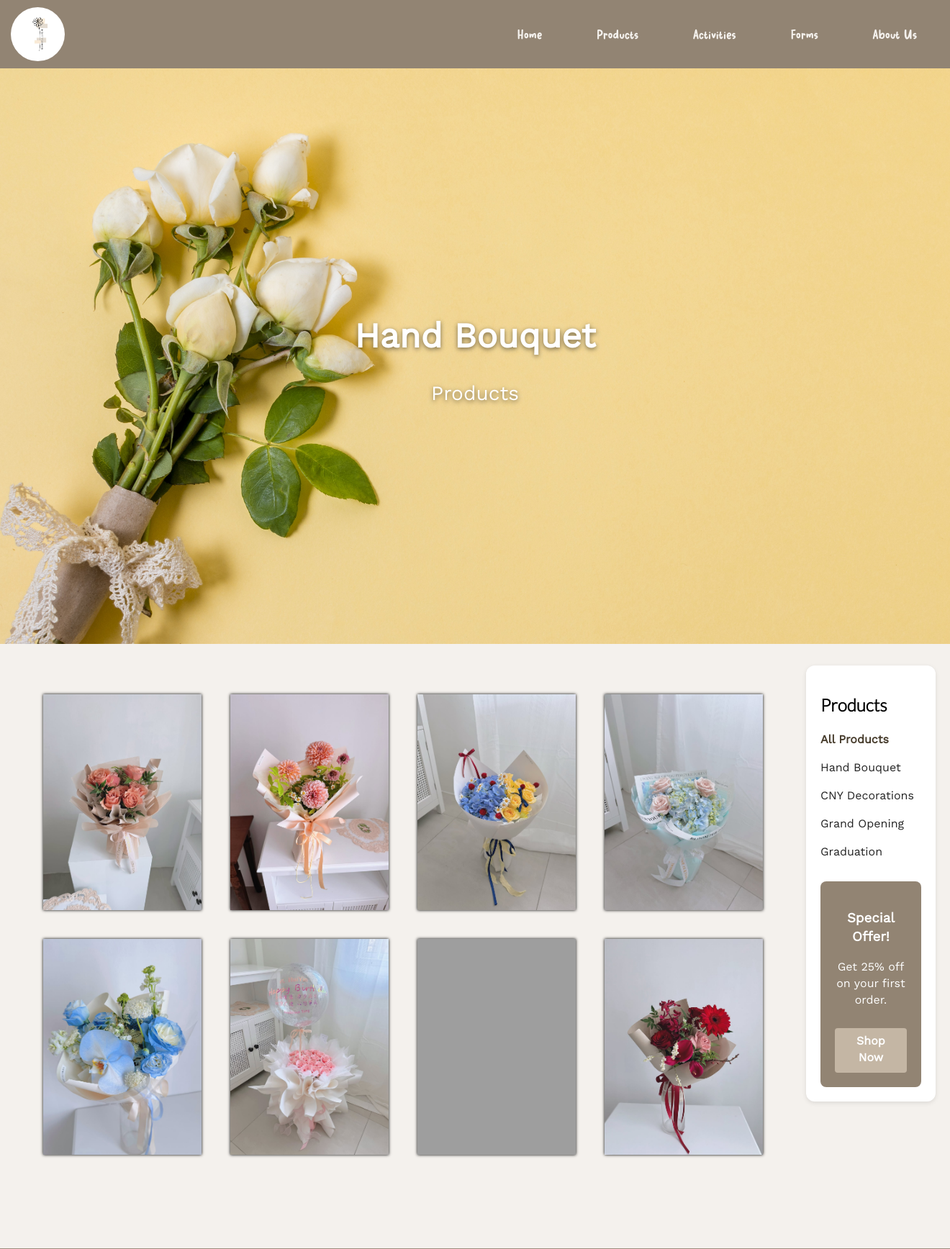
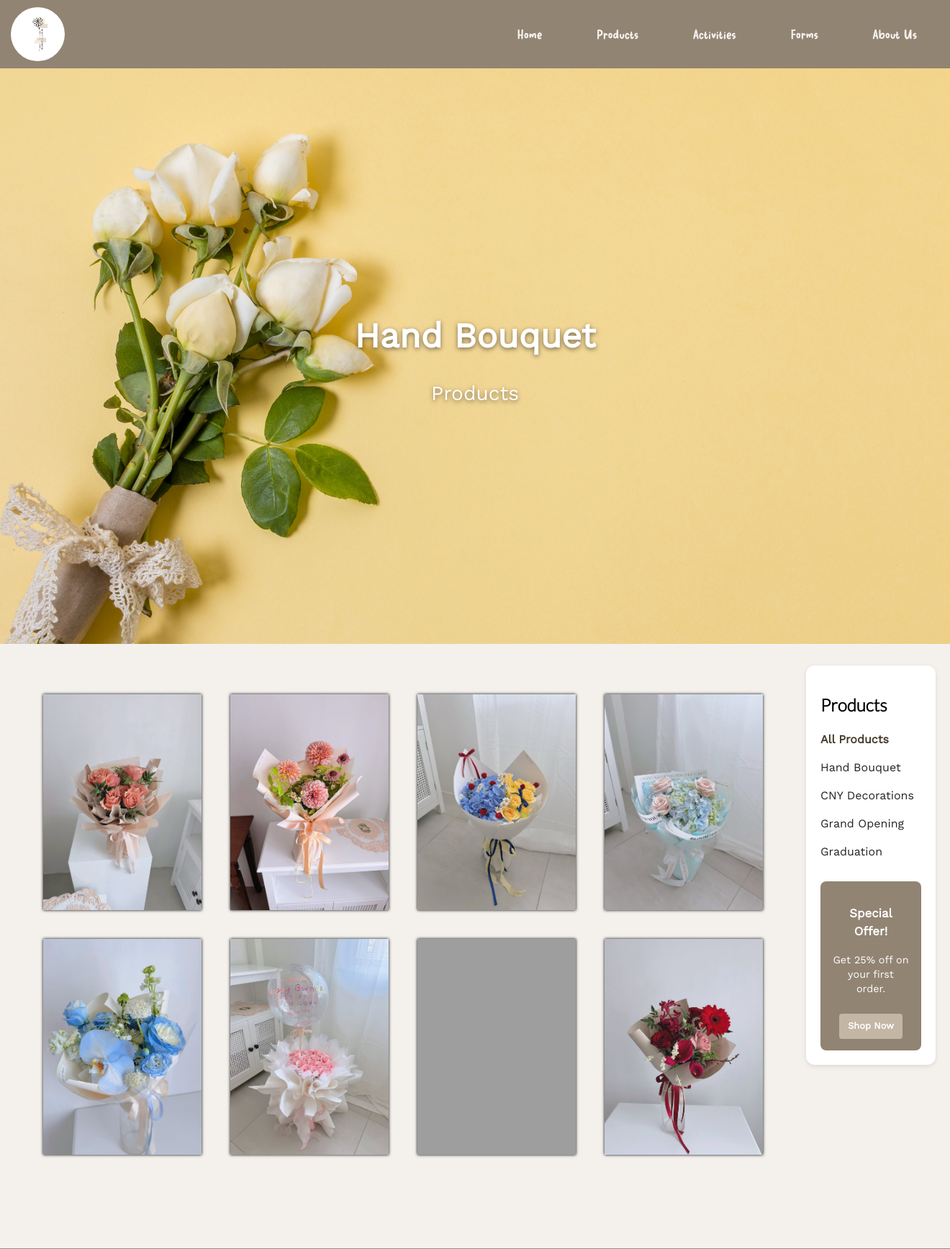
Before and after one commit to danyol123/rootflowers, a PHP site: page /product1.html in a window 1320 px wide. Shown: the top 1736 px of the page at 72% size. Run offline with PHP 8.4, Linux system fonts and the light colour scheme; grey boxes are pictures that could not be loaded.

Commit message:
Fix Sidebar

```diff
--- a/styles.css
+++ b/styles.css
@@ -1279,6 +1279,8 @@ footer a:hover {
   border-radius: 12px;
   box-shadow: 0 2px 6px rgba(0,0,0,0.1);
   height: fit-content;
+  word-wrap: break-word;
+  max-width: 100%;
 }
 
 .sidebar h2 {
@@ -1310,7 +1312,8 @@ footer a:hover {
   text-align: center;
   background: #928473;
   color: white;
-  padding: 20px;
+  padding: 16px;
+  font-size: clamp(0.9rem, 1vw, 1rem);
   border-radius: 8px;
 }
 
@@ -1323,6 +1326,7 @@ footer a:hover {
   border-radius: 4px;
   text-decoration: none;
   font-weight: bold;
+  font-size: clamp(0.8rem, 0.9vw, 1rem);
 }
 
 /* Responsive */
@@ -1333,6 +1337,12 @@ footer a:hover {
   .page { grid-template-columns: 1fr 180px; gap: 16px; }
   aside.sidebar { position: static; width: 100%; margin-top: 18px; }
   .gallery { grid-template-columns: 1fr; padding: 16px; }
+}
+
+@media (max-width: 600px) {
+  .sidebar {
+    display: none;
+  }
 }
 
 /* Parallax */
```
